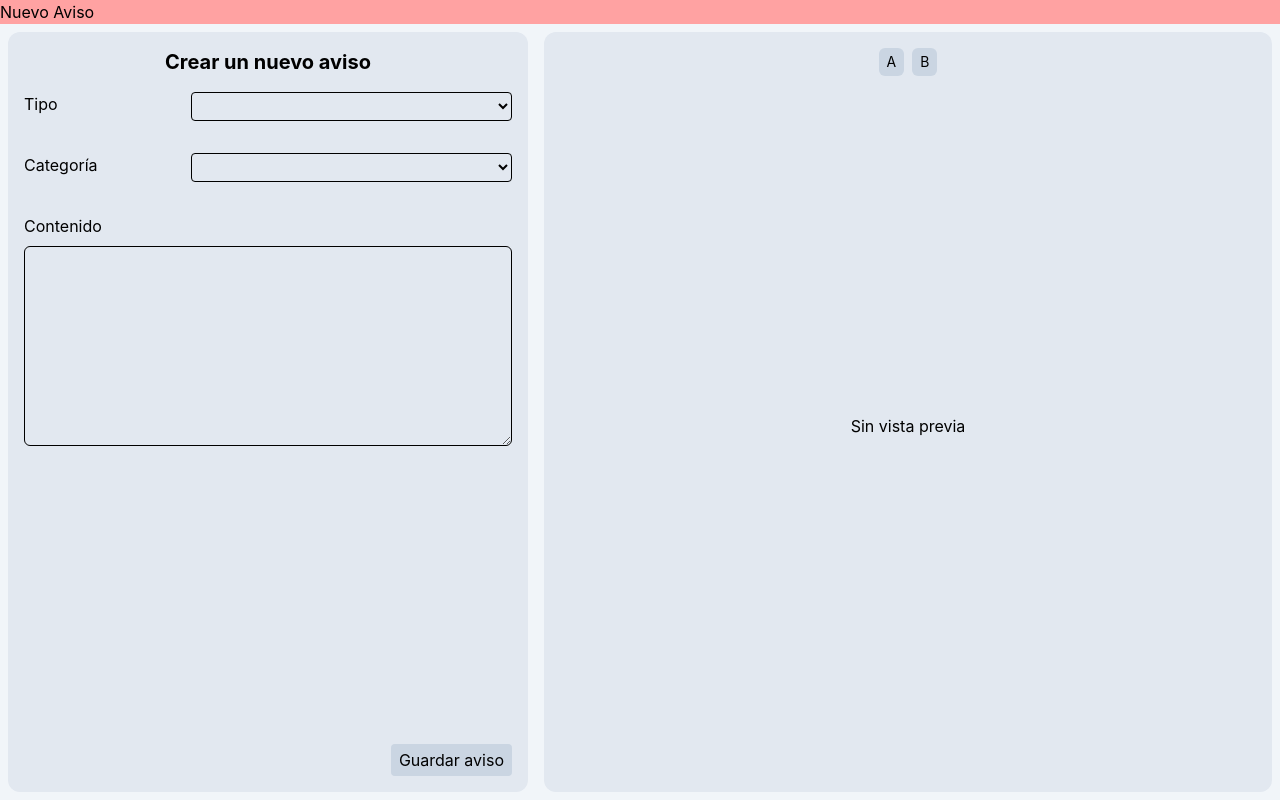
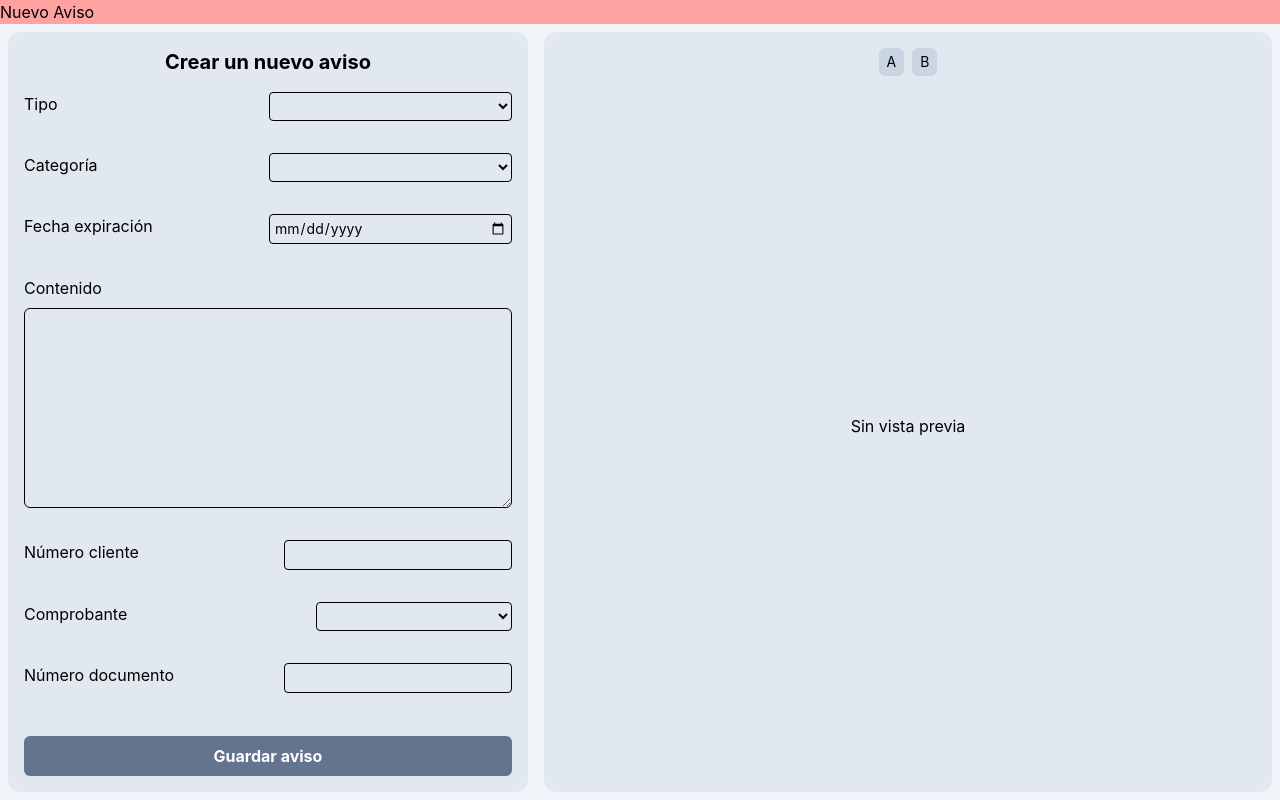
Before and after one commit to joseyaniez/super-avisos, a SvelteKit app: page /admin/dashboard in a window 1280 px wide. Built offline with nearby package versions, Linux system fonts and the light colour scheme.

Commit message:
feat(form): campos de fecha expiración, comprobante de pago y número de documento en formulario

```diff
--- a/src/lib/states/noticeFormState.svelte.ts
+++ b/src/lib/states/noticeFormState.svelte.ts
@@ -5,7 +5,9 @@ type NoticeFormState = {
   documentNumber: string,
   image: File | null,
   clientName: string,
+  clientNumber: string,
   paymentType: string,
+  expirationDate: Date | null,
 }
 
 export const noticeFormState = $state<NoticeFormState>({
@@ -15,7 +17,9 @@ export const noticeFormState = $state<NoticeFormState>({
   documentNumber: '',
   image: null,
   clientName: '',
+  clientNumber: '',
   paymentType: '',
+  expirationDate: null,
 })
 
 export const noticeContent = $state({
--- a/src/routes/admin/dashboard/sections/new/components/NoticeForm.svelte
+++ b/src/routes/admin/dashboard/sections/new/components/NoticeForm.svelte
@@ -19,6 +19,12 @@
     { id: 5, name: 'Otros' },
   ]
 
+  const documentTypes = [
+    { id: 1, name: '-' },
+    { id: 2, name: 'Factura' },
+    { id: 3, name: 'Boleta' },
+  ]
+
   function handleImageChange(event: Event) {
     const target = event.target as HTMLInputElement;
     if (target.files && target.files.length > 0) {
@@ -36,7 +42,7 @@
   <h2 class="font-bold text-xl">Crear un nuevo aviso</h2>
   <form action="" class="w-full flex flex-col h-full">
     <div class="flex flex-row gap-3 my-4">
-      <label class="flex-1" for="noticetype">Tipo</label>
+      <label class="flex-2" for="noticetype">Tipo</label>
       <select bind:value={noticeFormState.noticeType} id="noticetype" class="flex-2 p-1 rounded text-sm border">
         {#each noticeTypes as noticeType}
           <option value={noticeType.name}>{noticeType.name}</option>
@@ -44,12 +50,16 @@
       </select>
     </div>
     <div class="flex flex-row gap-3 my-4">
-      <label class="flex-1" for="noticetype">Categoría</label>
+      <label class="flex-2" for="noticetype">Categoría</label>
       <select bind:value={noticeFormState.category}  id="noticetype" class="flex-2 p-1 rounded text-sm border">
         {#each categories as category}
           <option value={category.name}>{category.name}</option>
         {/each}
       </select>
+    </div>
+    <div class="flex flex-row gap-3 my-4">
+      <label class="flex-2" for="clientNumber">Fecha expiración</label>
+      <input type="date" bind:value={noticeFormState.expirationDate} id="clientNumber" class="flex-2 p-1 text-sm rounded border"/>
     </div>
     <div class="flex flex-col gap-2 my-4">
       <label for="noticecontent">Contenido</label>
@@ -65,9 +75,27 @@
         <input class="bg-slate-300 p-2 rounded text-sm" type="file" onchange={handleImageChange}>
       </div>
     {/if}
+    <div class="flex flex-row gap-3 my-4">
+      <label class="flex-3" for="clientNumber">Número cliente</label>
+      <input type="text" bind:value={noticeFormState.clientNumber} id="clientNumber" class="flex-2 p-1 text-sm rounded border"/>
+    </div>
+    <div class="flex flex-row gap-3 my-4">
+      <label for="documentType" class="flex-3">Comprobante</label>
+      <select bind:value={noticeFormState.paymentType}  id="noticetype" class="flex-2 p-1 rounded text-sm border">
+        {#each documentTypes as doc}
+          <option value={doc.name}>{doc.name}</option>
+        {/each}
+      </select>
+    </div>
+    {#if noticeFormState.paymentType !== '-'}
+      <div class="flex flex-row gap-3 my-4">
+        <label class="flex-3" for="clientNumber">Número documento</label>
+        <input type="text" bind:value={noticeFormState.documentNumber} id="clientNumber" class="flex-2 p-1 text-sm rounded border"/>
+      </div>
+    {/if}
     <span class="flex-1"></span>
-    <div class="flex flex-row gap-4 justify-end">
-      <input type="submit" class="py-1 px-2 rounded bg-slate-300 cursor-pointer" value="Guardar aviso"/>
+    <div class="">
+      <input type="submit" class="py-2 w-full rounded-md bg-slate-500 hover:bg-slate-600 font-bold text-white cursor-pointer" value="Guardar aviso"/>
     </div>
   </form>
 </div>
```
